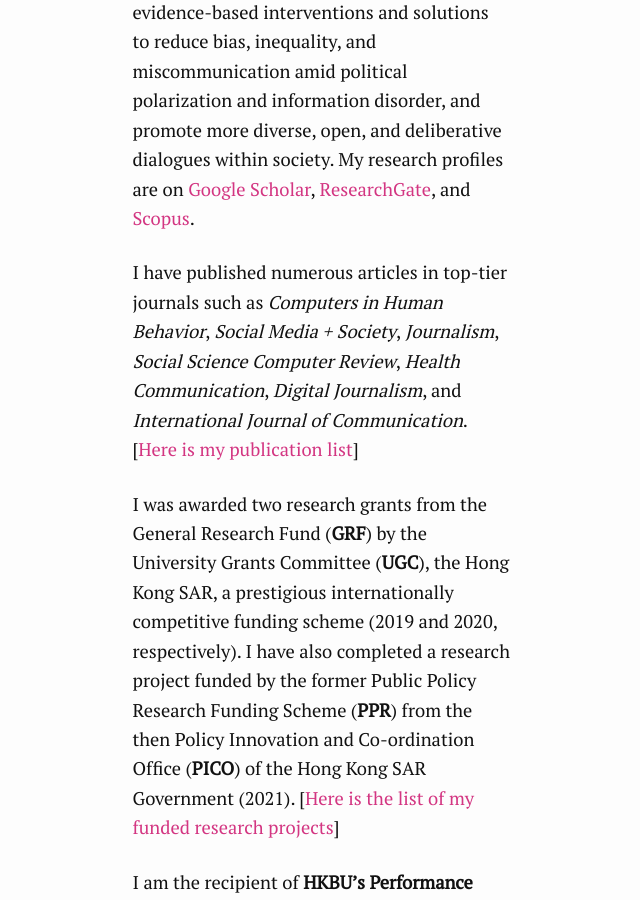
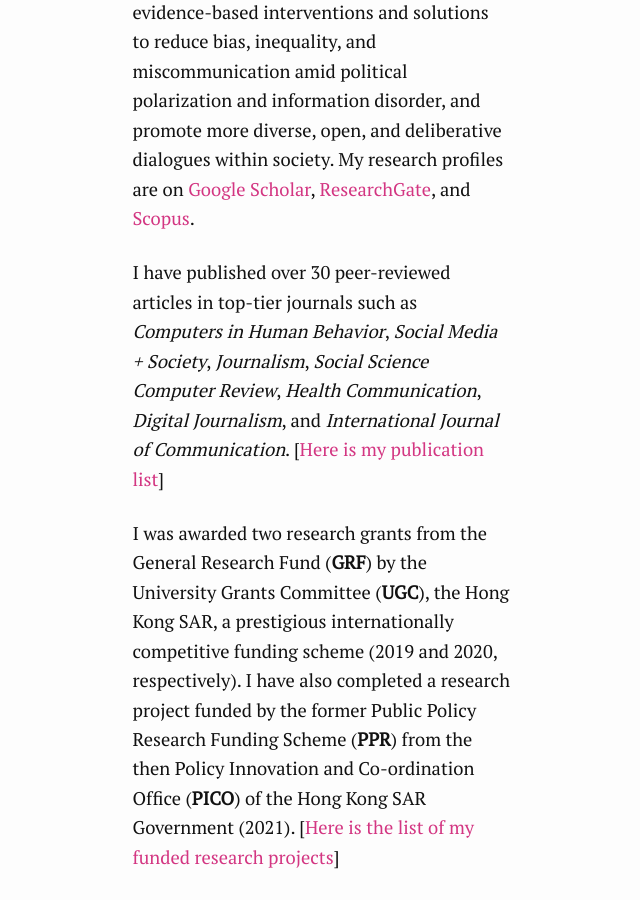
Before and after one commit to xzzhang2/xzzhang2.github.io, a Jekyll site: the page built from index.md, in a window 1280 px wide and 900 px high, scrolled down 929 px. Shown: the whole window, without its empty margins (430-1070 px from the left). Built offline with Jekyll 4.4.1, drawn with Linux system fonts in a browser that asks for light colours.

Commit message:
updating new publications

```diff
--- a/index.md
+++ b/index.md
@@ -11,7 +11,7 @@ Welcome. I am Xinzhi Zhang, an Assistant Professor at the [Department of Interac
 
 My research areas include political communication, digital journalism, digital public health campaigns, and computational social science. My research aims to advance two lines of intellectual inquiry: (1) how people receive, process, and engage with information on politics and public health via social media and (2) how digital technologies change how news is produced and delivered. I devote myself to computational communication research, using digital data and computational methods for theory-driven research. My study aims to help public sectors, media organizations, and technology companies design and evaluate public communication campaigns, conduct evidence-based interventions and solutions to reduce bias, inequality, and miscommunication amid political polarization and information disorder, and promote more diverse, open, and deliberative dialogues within society. My research profiles are on [Google Scholar](https://scholar.google.com.hk/citations?user=iOFeIDIAAAAJ&hl=en), [ResearchGate](https://www.researchgate.net/profile/Xinzhi_Zhang3), and [Scopus](https://scholars.hkbu.edu.hk/en/persons/xinzhi-zhang-11).
 
-I have published numerous articles in top-tier journals such as *Computers in Human Behavior*, *Social Media + Society*, *Journalism*, *Social Science Computer Review*, *Health Communication*, *Digital Journalism*, and *International Journal of Communication*. [[Here is my publication list](https://xzzhang2.github.io/pages/pubs.html)]
+I have published over 30 peer-reviewed articles in top-tier journals such as *Computers in Human Behavior*, *Social Media + Society*, *Journalism*, *Social Science Computer Review*, *Health Communication*, *Digital Journalism*, and *International Journal of Communication*. [[Here is my publication list](https://xzzhang2.github.io/pages/pubs.html)]
 
 I was awarded two research grants from the General Research Fund (**GRF**) by the University Grants Committee (**UGC**), the Hong Kong SAR, a prestigious internationally competitive funding scheme (2019 and 2020, respectively). I have also completed a research project funded by the former Public Policy Research Funding Scheme (**PPR**) from the then Policy Innovation and Co-ordination Office (**PICO**) of the Hong Kong SAR Government (2021). [[Here is the list of my funded research projects](https://xzzhang2.github.io/pages/projects.html)]
 
```
Also changed, not shown: pages/Chinese.md (+1 -1 lines), pages/pubs.md (+1 -1 lines).
